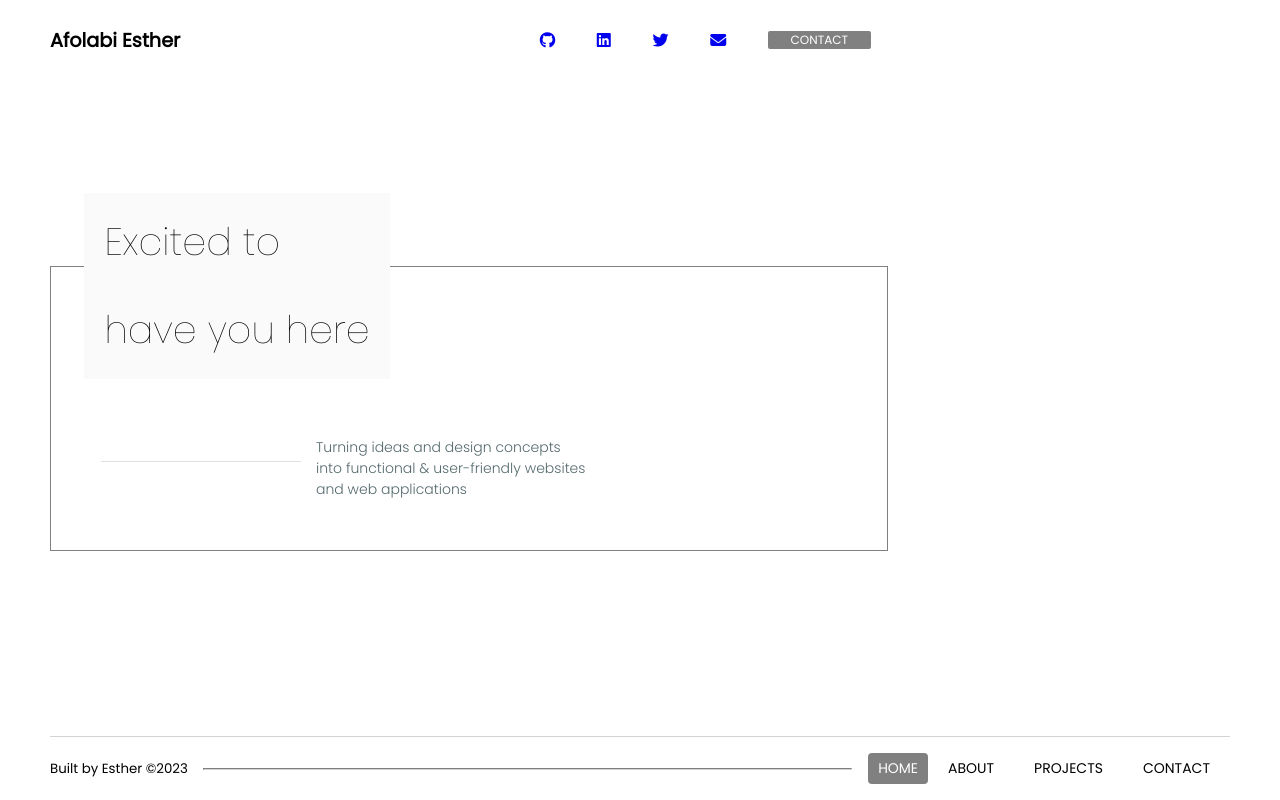
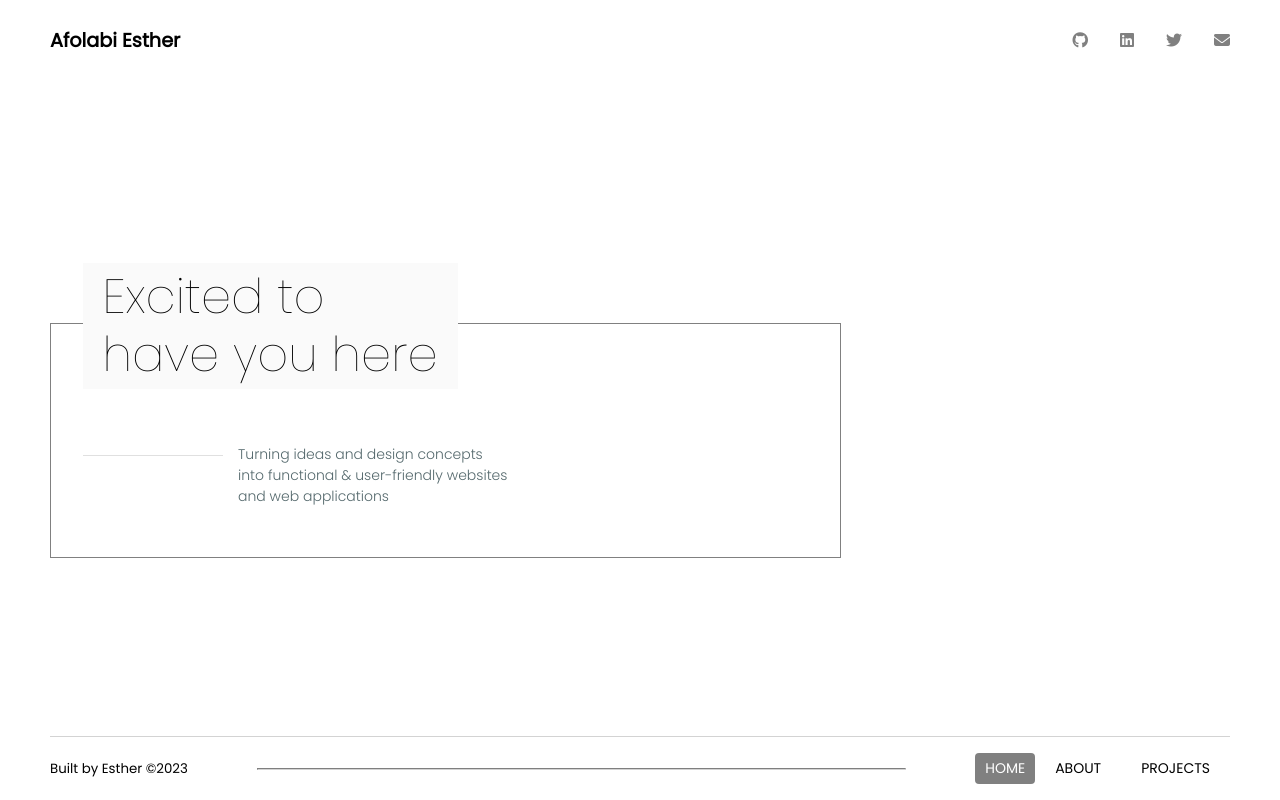
Before and after one commit to Hestia-Arc/react-portfolio, a React (Create React App) app: page / in a window 1280 px wide. Built offline with nearby package versions, Linux system fonts and the light colour scheme.

Commit message:
Update hambuger #4

```diff
--- a/package.json
+++ b/package.json
@@ -11,7 +11,9 @@
     "@testing-library/react": "^13.4.0",
     "@testing-library/user-event": "^13.5.0",
     "bootstrap": "^5.3.1",
+    "framer-motion": "^10.16.4",
     "react": "^18.2.0",
+    "react-awesome-reveal": "^4.2.5",
     "react-bootstrap": "^2.8.0",
     "react-dom": "^18.2.0",
     "react-router-dom": "^6.10.0",
--- a/src/App.js
+++ b/src/App.js
@@ -92,14 +92,14 @@ function App() {
           >
             PROJECTS
           </NavLink>
-          <NavLink
+          {/* <NavLink
             to="contact"
             className={(navData) =>
               navData.isActive ? styles["nav-active"] : styles["nav-link"]
             }
           >
             CONTACT
-          </NavLink>
+          </NavLink> */}
         </Box>
       </div>
     </div>
--- a/src/App.module.css
+++ b/src/App.module.css
@@ -89,7 +89,7 @@ nav {
   /* box-shadow: 1px 3.2px 15px lightgray; */
   /* background: #fff; */
 }
-.m-toggle {
+.m-toggle, .m-menu {
   display: none;
 }
 .nav-title {
@@ -106,6 +106,10 @@ nav {
   margin-left: 10px;
   align-self: center;
   /* color: #16446b; */
+}
+.large-links a {
+  text-decoration: none;
+  color: grey;
 }
 .icon {
   padding: 0 15px;
@@ -195,7 +199,7 @@ nav {
 
   .App {
     padding: 0px 15px;
-    grid-template-rows: 8% 78% 8%;
+    grid-template-rows: 8% 83% 8%;
   }
   .home, .about, .project, .contact {
     /* grid-area: main; */
@@ -212,18 +216,28 @@ nav {
   .m-toggle {
     display: block;
     height: 54%;
-    width: 40px;
+    width: 30px;
 
     /* border: 1px solid black; */
   }
   .m-menu {
     display: block;
     background: grey;
-    height: 250px;
+    height: 90vh;
     width: 100%;
     position: absolute;
     top: 60px;
+    left: 0;
+    right: 0;
     z-index: 999;
+    text-align: center;
+    padding: 40px 30px 20px 30px;
+    color: #fff;
+    /* transition: all 1s ease-in; */
+  }
+  .m-menu a {
+    text-decoration: none;
+    color: #fff;
   }
   .m-menu-hidden {
     display: none;
@@ -259,6 +273,9 @@ nav {
   }
 }
 
-/* Small Laptop */
-@media screen and (min-width: 1024px) and (max-width: 1439px) {
+/* large Laptop */
+@media screen and  (min-width: 2056px) {
+  .App {
+    padding: 5px 270px;
+  }
 }
--- a/src/UI/NavBar.js
+++ b/src/UI/NavBar.js
@@ -1,17 +1,33 @@
-import React, { useState } from 'react'
-import Stack from '@mui/material/Stack';
+import React, { useState } from "react";
+import Stack from "@mui/material/Stack";
 import styles from "../App.module.css";
-import { Link } from 'react-router-dom';
-import MenuOutlinedIcon from '@mui/icons-material/MenuOutlined';
+import { Link } from "react-router-dom";
+import MenuOutlinedIcon from "@mui/icons-material/MenuOutlined";
+import { motion } from "framer-motion";
+import { Box } from "@mui/material";
 
+const variants = {
+  visible: { display: "block" },
+  hidden: {
+    display: "none",
+  },
+};
 
 function NavBar() {
-  const [active, setActive] = useState(false)
+  // const [active, setActive] = useState(false);
+  const [isOpen, setIsOpen] = useState(false);
+
   return (
     <>
       <nav>
         <div className={styles["nav-title"]}>Afolabi Esther</div>
-        <Stack direction="row" justifyContent="space-between" alignItems="center" spacing={4} className={styles["large-links"]}>
+        <Stack
+          direction="row"
+          justifyContent="space-between"
+          alignItems="center"
+          spacing={4}
+          className={styles["large-links"]}
+        >
           <span>
             <a href="https://github.com/Hestia-Arc" target="blank">
               <i className="fa-brands fa-github icon"></i>
@@ -32,20 +48,65 @@ function NavBar() {
               <i className="fa-solid fa-envelope icon"></i>
             </a>
           </span>
-        <div className={styles["nav-btn"]}>
+          {/* <div className={styles["nav-btn"]}>
             <Link to="contact">Contact</Link>
-        </div>
+          </div> */}
+        </Stack>
+        <motion.div
+          whileTap={{ scale: 1 }}
+          className={styles["m-toggle"]}
+          onClick={() => setIsOpen(!isOpen)}
+        >
+          <MenuOutlinedIcon />
+
+          <Box
+            // initial='hidden'
+            // animate='visible'
+            // variants={variants}
+            // transition={{
+            //   ease: "easeOut", duration: 4
+            // }}
+            className={isOpen ? styles["m-menu"] : styles["m-menu-hidden"]}
+          >
+            <Stack
+              direction="column"
+              justifyContent="space-between"
+              alignItems="center"
+              spacing={4}
+              // className={styles["large-links"]}
+            >
+              <span>
+                <a href="https://github.com/Hestia-Arc" target="blank">
+                  GitHub <i className="fa-brands fa-github icon"></i>
+                </a>
+              </span>
+              <span>
+                <a
+                  href="https://www.linkedin.com/in/hestiaarc00"
+                  target="blank"
+                >
+                  LinkedIn <i className="fa-brands fa-linkedin icon"></i>
+                </a>
+              </span>
+              <span>
+                <a href="https://twitter.com/arc_hestia00" target="blank">
+                  Twitter<i className="fa-brands fa-twitter icon"></i>
+                </a>
+              </span>
+              <span>
+                <a href="mailto:hestia.dev005@gmail.com">
+                  E-mail<i className="fa-solid fa-envelope icon"></i>
+                </a>
+              </span>
 
             </Stack>
-        <div className={styles["m-toggle"]} onClick={() => setActive(!active)}>
-          <MenuOutlinedIcon />
 
-        </div>
-        <div className={active ?  styles["m-menu"] : styles["m-menu-hidden"]}></div>
+            <div style={{marginTop: 90, border: '1px solid #fff', padding: 20 }}>Built by Esther &copy;2023</div>
+          </Box>
+        </motion.div>
       </nav>
-
     </>
-  )
+  );
 }
 
-export default NavBar
+export default NavBar;
--- a/src/components/home/Home.js
+++ b/src/components/home/Home.js
@@ -1,6 +1,7 @@
 import React from "react";
 import style from "./home.module.css";
 import { Box, Divider } from "@mui/material";
+import { motion } from "framer-motion";
 
 export default function Home() {
   return (
@@ -8,20 +9,43 @@ export default function Home() {
       <Box className={style["home"]}>
         {/* <div className={style["header-tag1"]}>Hi, I'm Esther</div> */}
 
-        <Box className={style["box-border"]}>
-        {/* <Divider textAlign="left" className={style["header-tag2"]}>Excited to have you here</Divider> */}
+        <motion.div
+          animate={{ y: [100, -50, 0 ] }}
+          transition={{ ease: "easeOut", duration: 2 }}
+          className={style["box-border"]}
+        >
+          {/* <Divider textAlign="left" className={style["header-tag2"]}>Excited to have you here</Divider> */}
 
-          <div className={style["header-tag2"]}>Excited to <br/>have you here</div>
+          <div className={style["header-tag2"]}>
+            Excited to <br />
+            have you here
+          </div>
+
+
+
           <Box className={style["header-tagline"]}>
-          <Divider className={style["m-hr"]}/>
-          <p style={{paddingLeft: 15}}>Turning ideas and design concepts <br />
-            into functional & user-friendly websites <br />
-            and web applications
-            </p>
+            <Divider className={style["m-hr"]} />
+            {/* <Fade cascade damping={0.2}>
+              <div style={{ paddingLeft: 15 }}>
+               <p> Turning ideas and design concepts </p>
+               <p> into functional & user-friendly websites </p>
+                <p>and web applications</p>
+              </div>
+            </Fade> */}
+
+            <motion.div
+              animate={{ x: [-1000, 30, 0] }}
+              transition={{ ease: "easeOut", duration: 4 }}
+              style={{ paddingLeft: 15 }}
+            >
+              <p> Turning ideas and design concepts </p>
+              <p> into functional & user-friendly websites </p>
+              <p>and web applications</p>
+            </motion.div>
           </Box>
 
           <div className={style["header-button-container"]}></div>
-        </Box>
+        </motion.div>
       </Box>
     </>
   );
--- a/src/components/home/home.module.css
+++ b/src/components/home/home.module.css
@@ -16,6 +16,7 @@
     font-weight: 500;
   }
   .box-border {
+    margin-top: 4rem;
     border: 1px solid grey;
     width: 71%;
     position: relative;
@@ -33,6 +34,7 @@
     background-color: #fafafa;
     padding: 5px 20px;
     line-height: 88px;
+    z-index: 200;
     /* font-weight: 300; */
     /* text-shadow: 3px 3px 3px black; */
   }
@@ -42,7 +44,7 @@
     color: #55696d;
     display: flex;
     align-items: flex-start;
-    margin: 170px 0 50px 50px;
+    margin: 170px 0 5rem 50px;
   }
   .header-button-container {
     margin-top: 1rem;
@@ -67,6 +69,7 @@
   .box-border {
     border: 1px solid grey;
     width: 100%;
+    /* height: 10rem; */
     position: relative;
   }
   .m-hr {
@@ -87,27 +90,41 @@
     color: #55696d;
     display: flex;
     align-items: flex-start;
-    margin: 100px 10px 33px 17px;
+    margin: 100px 10px 40px 17px;
   }
 
 }
 
 /* Tablet */
 @media screen and (min-width: 768px) and (max-width: 1023px) {
+  .box-border {
+    width: 99%;
+  }
   .header-tag2 {
-    line-height: 74px;
+    /* line-height: 74px; */
+    /* font-size: 3re/m; */
+  }
+  .header-tagline {
+    font-size: 1.2rem;
+    /* margin-bottom: 2rem; */
   }
 }
 
 /* Small Laptop */
 @media screen and (min-width: 1024px) and (max-width: 1439px) {
-  .header-tag1 {
-    font-size: 14px;
+  .box-border {
+    width: 67%;
   }
   .header-tag2 {
-    font-size: 38px;
+    font-size: 48px;
+    line-height: 58px;
+  }
+  .m-hr {
+    width: 140px;
+    padding-top: 11px;
   }
   .header-tagline {
+    margin: 120px 0 50px 32px;
     font-size: 14px;
   }
 }
--- a/src/components/project/Project.js
+++ b/src/components/project/Project.js
@@ -21,16 +21,16 @@ export default function Project() {
           sx={{
             height: "10%",
             display: "flex",
-            justifyContent: "space-between",
+            justifyContent: "flex-end",
             alignItems: "center",
             // borderBottom: 1,
           }}
           className={style["top"]}
         >
-          <Box sx={{ display: "flex" }}>
+          {/* <Box sx={{ display: "flex" }}>
             <Typography variant="h3">2</Typography>
             <Typography variant="h6">/10</Typography>
-          </Box>
+          </Box> */}
           <Box>
             <Typography variant="h5">Projects</Typography>
           </Box>
```
Also changed, not shown: 1 other file (tests, documents, lock files or other folders). Lines whose indentation alone changed are shown as unchanged.
